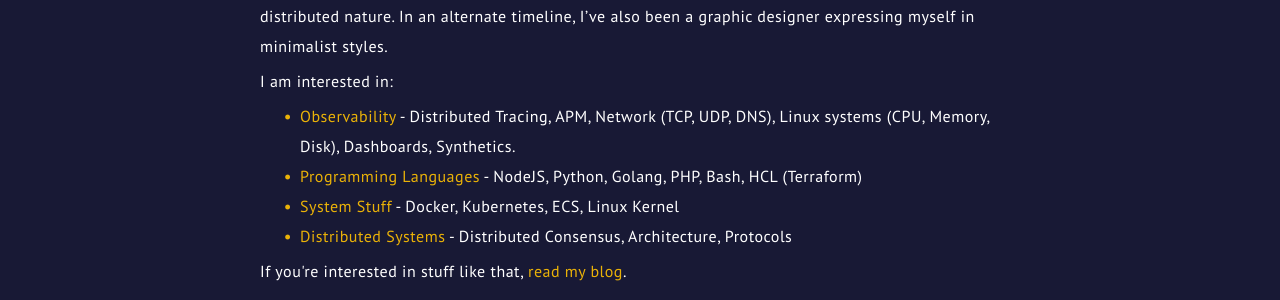
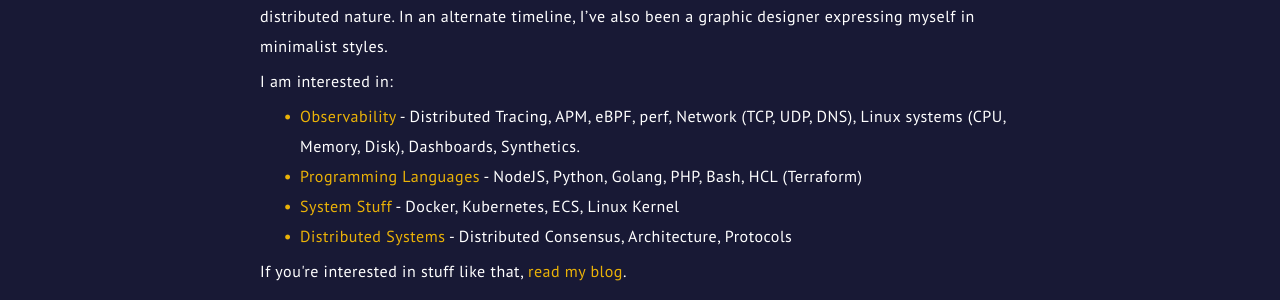
Before and after one commit to OpeOnikute/opeonikute.github.io, a Jekyll site: the page about.html, which Jekyll copies as it is, in a window 1280 px wide. Shown: the part 511-811 px from the top of the page. Built offline with Jekyll 4.4.1, drawn with Linux system fonts in a browser that asks for light colours.

Commit message:
minor update

```diff
--- a/about.html
+++ b/about.html
@@ -107,7 +107,7 @@
               </p>
               <p>I am interested in:</p>
               <ul>
-                <li><span class="colored">Observability</span> - Distributed Tracing, APM, Network (TCP, UDP, DNS), Linux systems (CPU, Memory, Disk), Dashboards, Synthetics.</li>
+                <li><span class="colored">Observability</span> - Distributed Tracing, APM, eBPF, perf, Network (TCP, UDP, DNS), Linux systems (CPU, Memory, Disk), Dashboards, Synthetics.</li>
                 <li><span class="colored">Programming Languages</span> - NodeJS, Python, Golang, PHP, Bash, HCL (Terraform)</li>
                 <li><span class="colored">System Stuff</span> - Docker, Kubernetes, ECS, Linux Kernel</li>
                 <li><span class="colored">Distributed Systems</span> - Distributed Consensus, Architecture, Protocols</li>
```
